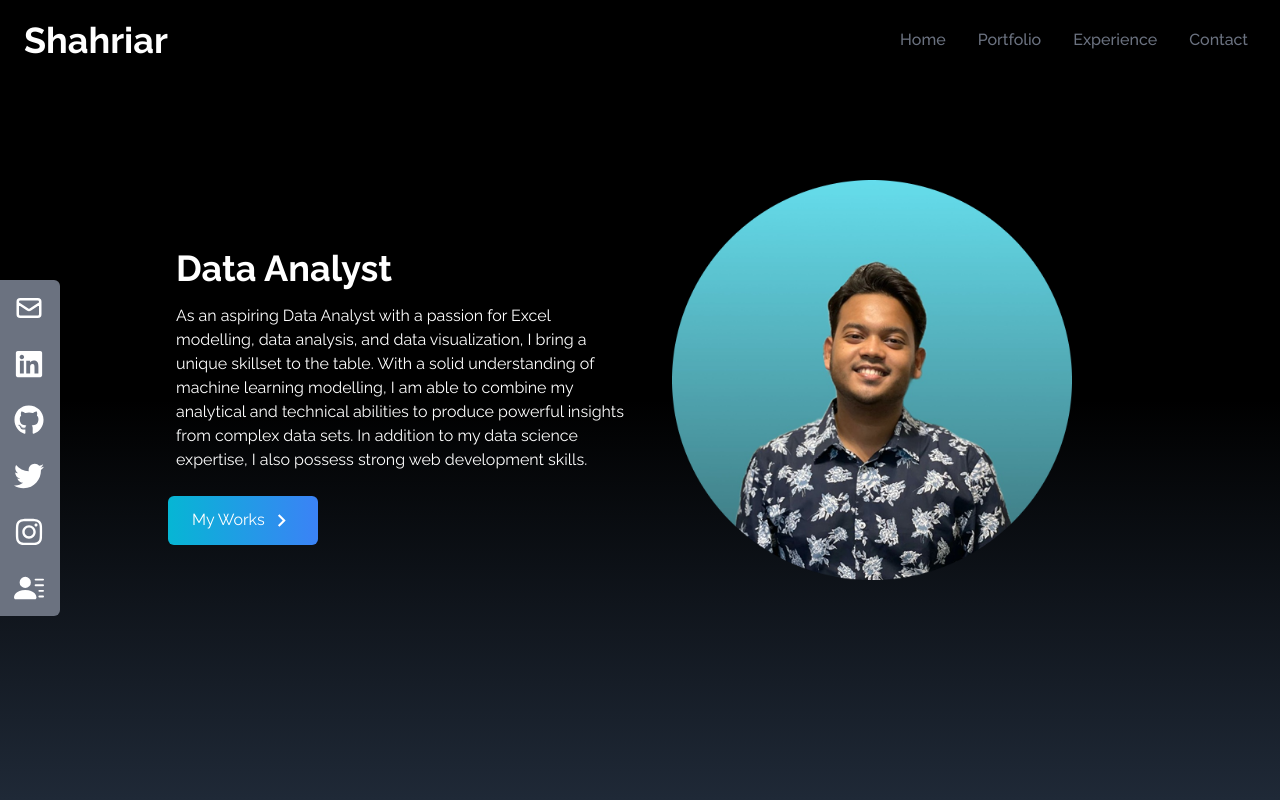
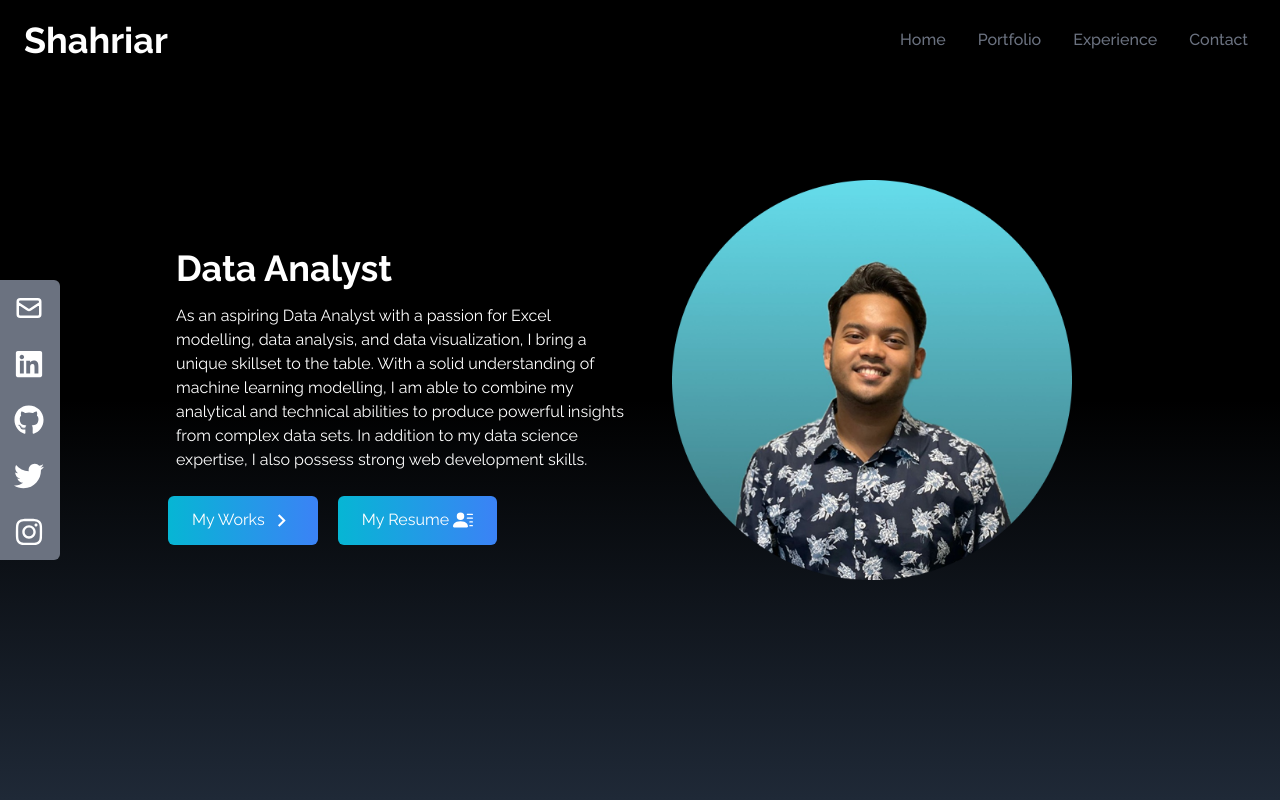
Before and after one commit to shahriar-tamjid/portfolio-v4, a React (Create React App) app: page / in a window 1280 px wide. Shown: the top 800 px of the page. Built offline with nearby package versions, Linux system fonts and the light colour scheme.

Commit message:
Added Resume Button

```diff
--- a/src/components/Home.jsx
+++ b/src/components/Home.jsx
@@ -1,6 +1,7 @@
 import React from "react";
 import HeroImage from "../assets/profile.png"; // Update this path to change the profile pic
 import { MdOutlineKeyboardArrowRight } from "react-icons/md";
+import { BsFillPersonLinesFill } from "react-icons/bs";
 import { Link } from "react-scroll";
 
 const Home = () => {
@@ -19,7 +20,7 @@
             As an aspiring Data Analyst with a passion for Excel modelling, data analysis, and data visualization, I bring a unique skillset to the table. With a solid understanding of machine learning modelling, I am able to combine my analytical and technical abilities to produce powerful insights from complex data sets. In addition to my data science expertise, I also possess strong web development skills.
           </p>
 
-          <div>
+          <div className="flex space-x-5">
             <Link
               to="portfolio"
               smooth
@@ -31,6 +32,19 @@
                 <MdOutlineKeyboardArrowRight size={25} className="ml-1" />
               </span>
             </Link>
+            {/* ==================== Resume ==================== */}
+            <a
+              href="/Shahriar_Tamjid_Resume.pdf"
+              className="group text-white w-fit px-6 py-3 my-2 flex items-center rounded-md bg-gradient-to-r from-cyan-500 to-blue-500 cursor-pointer"
+              download={true}
+              target="_blank"
+              rel="noreferrer"
+            >
+              My Resume
+              <span>
+                <BsFillPersonLinesFill size={20} className="ml-1" />
+              </span>
+            </a>
           </div>
         </div>
 
--- a/src/components/SocialLinks.jsx
+++ b/src/components/SocialLinks.jsx
@@ -1,7 +1,6 @@
 import React from "react";
 import { FaLinkedin, FaGithub, FaTwitter, FaInstagram } from "react-icons/fa";
 import { HiOutlineMail } from "react-icons/hi";
-import { BsFillPersonLinesFill } from "react-icons/bs";
 
 const SocialLinks = () => {
   const links = [
@@ -55,18 +54,7 @@
         </>
       ),
       href: "https://instagram.com/shahriar.xlsx/",
-    },
-    // ============== CV ============== \\
-    {
-      id: 6,
-      child: (
-        <>
-          Resume <BsFillPersonLinesFill size={30} />
-        </>
-      ),
-      href: "/Shahriar_Tamjid_Resume.pdf",
       style: "rounded-br-md",
-      download: true,
     },
   ];
 
```
